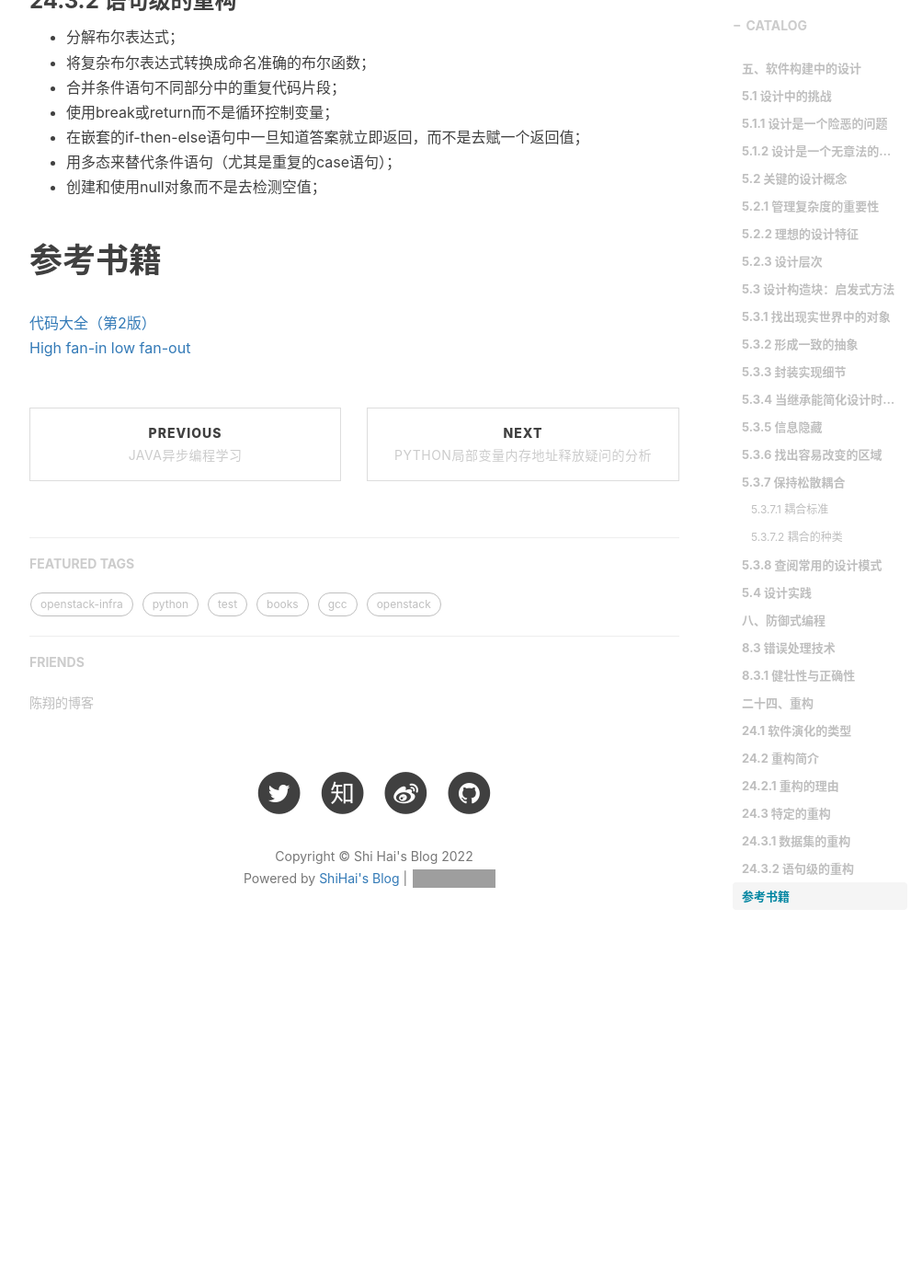
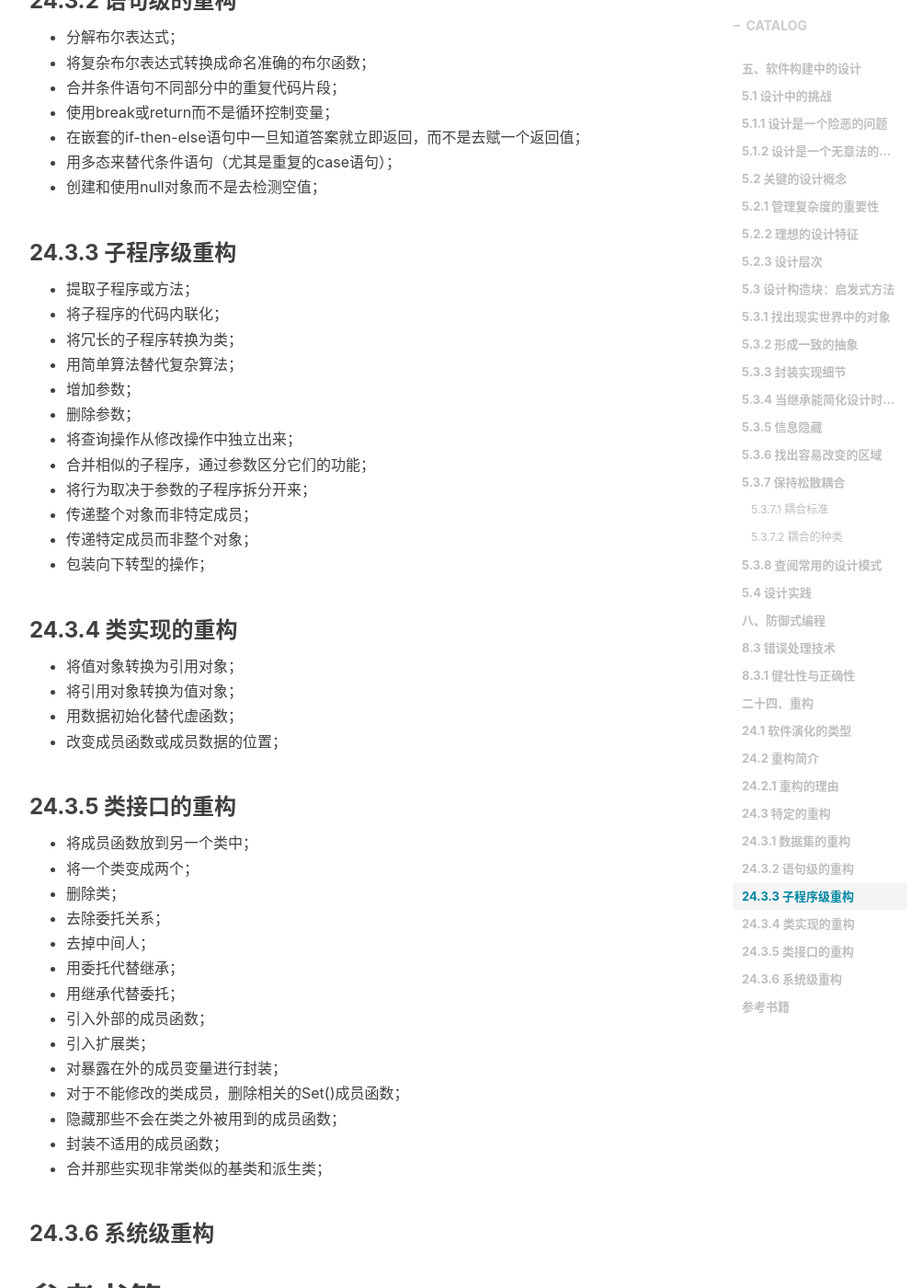
Before and after one commit to shihai1991/shihai1991.github.io, a Jekyll site: the page built from _posts/2022-05-28-代码大全2.md, in a window 1280 px wide and 1400 px high, scrolled down 6629 px. Shown: the whole window at 92% size, without its empty margins (233-1236 px from the left). Built offline with Jekyll 4.4.1, drawn with Linux system fonts in a browser that asks for light colours; nearby versions of some CDN libraries; comment, search, counter and statistics services are not loaded; before the commit the page ends 7688 px from its top, so only the background shows below that; grey boxes are pictures that could not be loaded.

Commit message:
Update 2022-05-28-代码大全2.md

```diff
--- a/_posts/2022-05-28-代码大全2.md
+++ b/_posts/2022-05-28-代码大全2.md
@@ -170,6 +170,45 @@ time: '2022.06.01 15:52:00'
 - 用多态来替代条件语句（尤其是重复的case语句）；
 - 创建和使用null对象而不是去检测空值；
 
+### 24.3.3 子程序级重构
+- 提取子程序或方法；
+- 将子程序的代码内联化；
+- 将冗长的子程序转换为类；
+- 用简单算法替代复杂算法；
+- 增加参数；
+- 删除参数；
+- 将查询操作从修改操作中独立出来；
+- 合并相似的子程序，通过参数区分它们的功能；
+- 将行为取决于参数的子程序拆分开来；
+- 传递整个对象而非特定成员；
+- 传递特定成员而非整个对象；
+- 包装向下转型的操作；
+
+### 24.3.4 类实现的重构
+- 将值对象转换为引用对象；
+- 将引用对象转换为值对象；
+- 用数据初始化替代虚函数；
+- 改变成员函数或成员数据的位置；
+
+### 24.3.5 类接口的重构
+- 将成员函数放到另一个类中；
+- 将一个类变成两个；
+- 删除类；
+- 去除委托关系；
+- 去掉中间人；
+- 用委托代替继承；
+- 用继承代替委托；
+- 引入外部的成员函数；
+- 引入扩展类；
+- 对暴露在外的成员变量进行封装；
+- 对于不能修改的类成员，删除相关的Set()成员函数；
+- 隐藏那些不会在类之外被用到的成员函数；
+- 封装不适用的成员函数；
+- 合并那些实现非常类似的基类和派生类；
+
+### 24.3.6 系统级重构
+
+
 # 参考书籍
 [代码大全（第2版）](https://book.douban.com/subject/1477390/)
 [High fan-in low fan-out](https://zhuanlan.zhihu.com/p/391411455)
```
